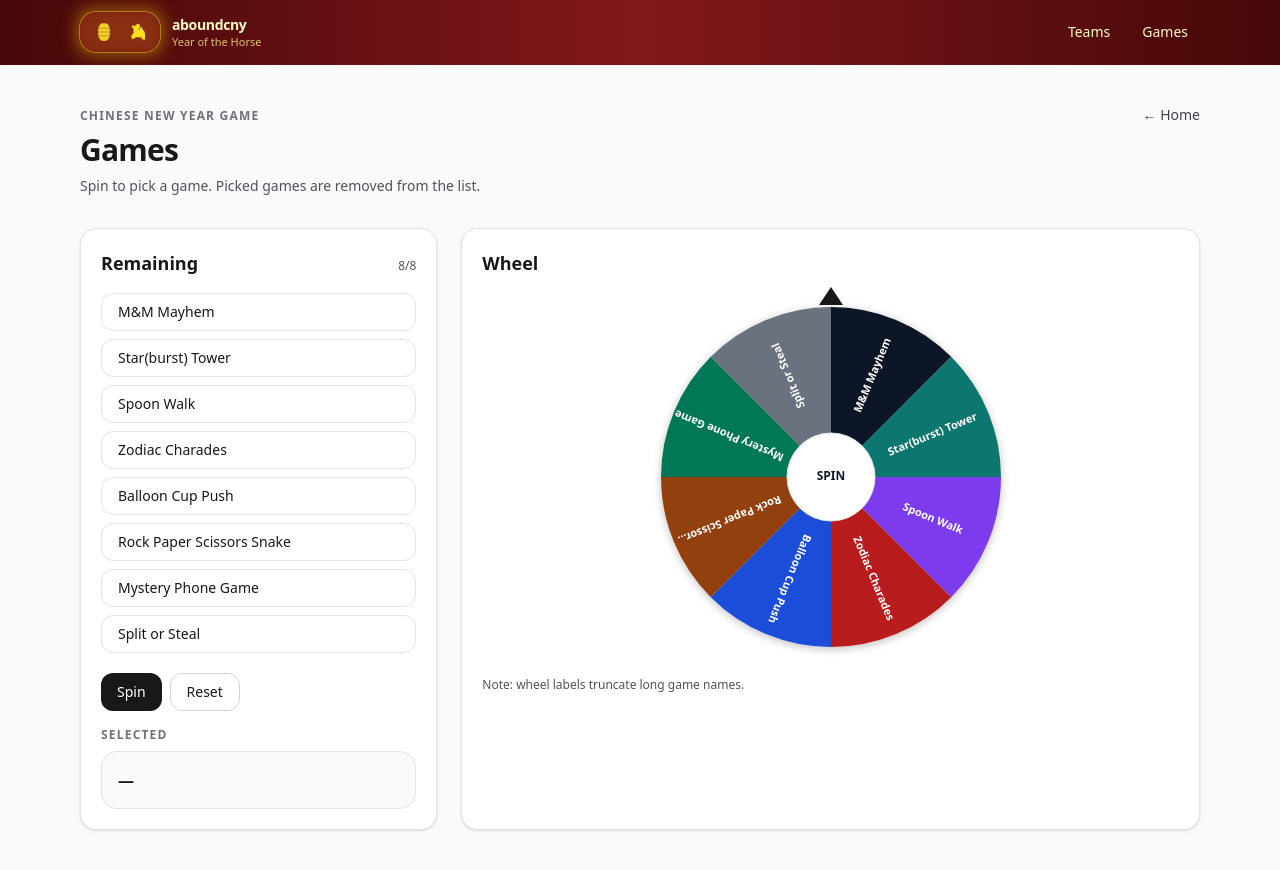
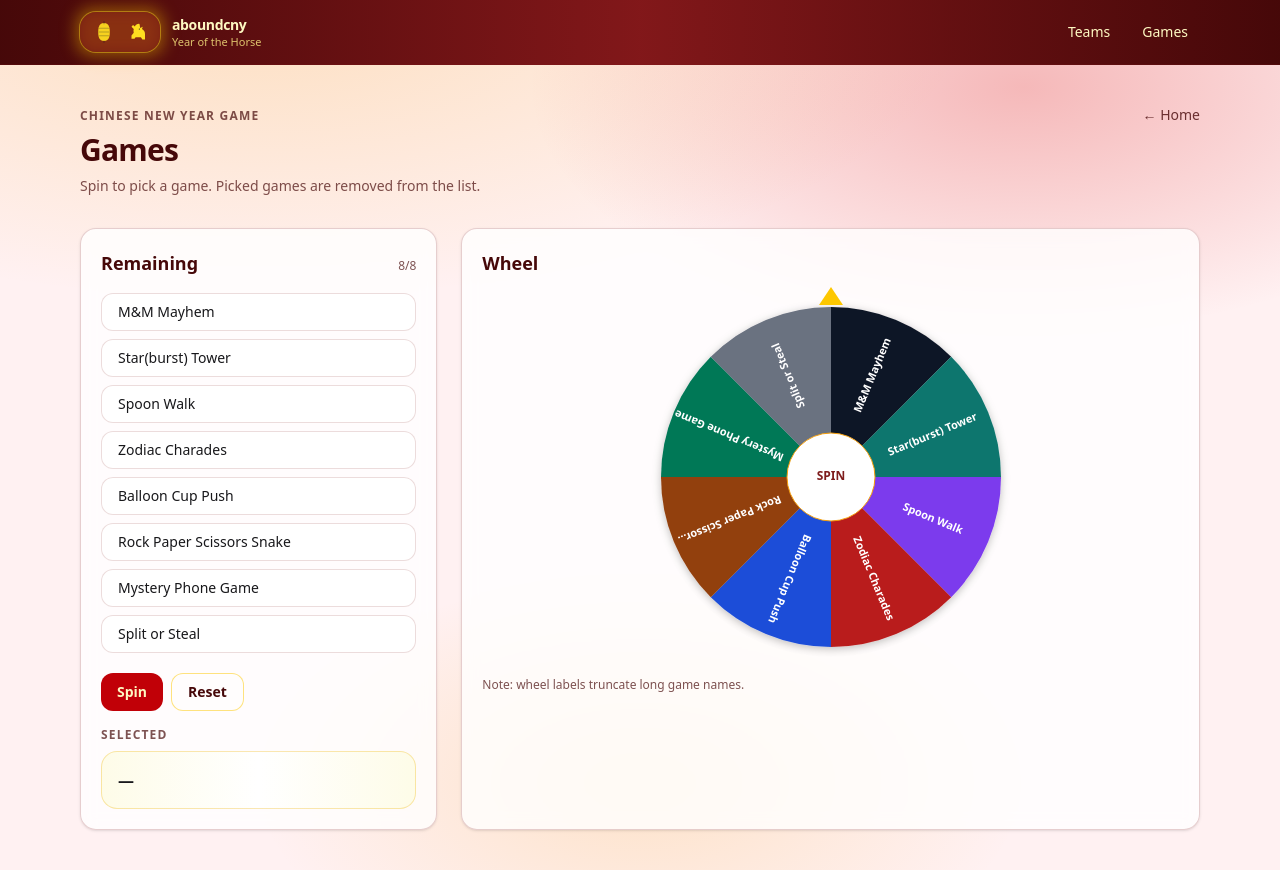
Before and after one commit to lugeorge8/aboundcny, a Next.js app: page /games in a window 1280 px wide. Built offline with nearby package versions, Linux system fonts and the light colour scheme.

Commit message:
Make games page red/gold

```diff
--- a/src/app/games/page.tsx
+++ b/src/app/games/page.tsx
@@ -110,22 +110,22 @@ export default function GamesPage() {
   }
 
   return (
-    <div className="min-h-screen bg-zinc-50 text-zinc-900">
+    <div className="min-h-screen text-zinc-900">
       <div className="mx-auto w-full max-w-6xl px-4 py-10">
         <header className="mb-8">
           <div className="flex items-baseline justify-between gap-3">
             <div>
-              <div className="text-xs font-semibold uppercase tracking-widest text-zinc-500">
+              <div className="text-xs font-semibold uppercase tracking-widest text-red-950/70">
                 Chinese New Year Game
               </div>
-              <h1 className="mt-2 text-3xl font-semibold tracking-tight">Games</h1>
-              <p className="mt-2 text-sm text-zinc-600">
+              <h1 className="mt-2 text-3xl font-semibold tracking-tight text-red-950">Games</h1>
+              <p className="mt-2 text-sm text-red-950/70">
                 Spin to pick a game. Picked games are removed from the list.
               </p>
             </div>
             <Link
               href="/"
-              className="text-sm font-medium text-zinc-700 hover:text-zinc-900"
+              className="text-sm font-medium text-red-950/80 hover:text-red-950"
             >
               ← Home
             </Link>
@@ -133,22 +133,22 @@ export default function GamesPage() {
         </header>
 
         <div className="grid grid-cols-1 gap-6 lg:grid-cols-12">
-          <section className="lg:col-span-4 rounded-2xl border border-zinc-200 bg-white p-5 shadow-sm">
+          <section className="lg:col-span-4 rounded-2xl border border-red-900/20 bg-white/80 p-5 shadow-sm backdrop-blur">
             <div className="flex items-baseline justify-between">
-              <h2 className="text-lg font-semibold">Remaining</h2>
-              <span className="text-xs text-zinc-600">{remaining.length}/8</span>
+              <h2 className="text-lg font-semibold text-red-950">Remaining</h2>
+              <span className="text-xs text-red-950/70">{remaining.length}/8</span>
             </div>
 
             <ul className="mt-4 space-y-2">
               {remaining.length === 0 ? (
-                <li className="rounded-xl border border-dashed border-zinc-300 p-4 text-sm text-zinc-600">
+                <li className="rounded-xl border border-dashed border-red-900/30 bg-white/50 p-4 text-sm text-red-950/70">
                   No games left.
                 </li>
               ) : (
                 remaining.map((g) => (
                   <li
                     key={g}
-                    className="rounded-xl border border-zinc-200 bg-white px-4 py-2 text-sm"
+                    className="rounded-xl border border-red-900/15 bg-white px-4 py-2 text-sm"
                   >
                     {g}
                   </li>
@@ -160,23 +160,23 @@ export default function GamesPage() {
               <button
                 onClick={spin}
                 disabled={spinning || remaining.length === 0}
-                className="rounded-xl bg-zinc-900 px-4 py-2 text-sm font-medium text-white disabled:cursor-not-allowed disabled:opacity-40"
+                className="rounded-xl bg-red-700 px-4 py-2 text-sm font-semibold text-yellow-100 hover:bg-red-800 disabled:cursor-not-allowed disabled:opacity-40"
               >
                 {spinning ? "Spinning (10s)…" : "Spin"}
               </button>
               <button
                 onClick={resetGames}
-                className="rounded-xl border border-zinc-300 bg-white px-4 py-2 text-sm font-medium text-zinc-900 hover:bg-zinc-50"
+                className="rounded-xl border border-yellow-400/50 bg-white/10 px-4 py-2 text-sm font-semibold text-red-950 hover:bg-white/15"
               >
                 Reset
               </button>
             </div>
 
             <div className="mt-4 text-sm">
-              <div className="text-xs font-semibold uppercase tracking-widest text-zinc-500">
+              <div className="text-xs font-semibold uppercase tracking-widest text-red-950/70">
                 Selected
               </div>
-              <div className="mt-2 rounded-2xl border border-zinc-200 bg-zinc-50 p-4">
+              <div className="mt-2 rounded-2xl border border-yellow-500/30 bg-gradient-to-r from-yellow-50 via-white to-yellow-50 p-4">
                 <div className="text-base font-semibold">
                   {selected ?? "—"}
                 </div>
@@ -184,10 +184,10 @@ export default function GamesPage() {
             </div>
           </section>
 
-          <section className="lg:col-span-8 rounded-2xl border border-zinc-200 bg-white p-5 shadow-sm">
+          <section className="lg:col-span-8 rounded-2xl border border-red-900/20 bg-white/80 p-5 shadow-sm backdrop-blur">
             <div className="flex items-baseline justify-between">
-              <h2 className="text-lg font-semibold">Wheel</h2>
-              <span className="text-xs text-zinc-600">
+              <h2 className="text-lg font-semibold text-red-950">Wheel</h2>
+              <span className="text-xs text-red-950/70">
                 {remaining.length ? "" : "Reset to spin again"}
               </span>
             </div>
@@ -195,7 +195,7 @@ export default function GamesPage() {
             <div className="mt-5 flex items-center justify-center">
               <div className="relative">
                 {/* Pointer */}
-                <div className="pointer-events-none absolute left-1/2 top-[-10px] z-10 h-0 w-0 -translate-x-1/2 border-l-[12px] border-r-[12px] border-b-[18px] border-l-transparent border-r-transparent border-b-zinc-900" />
+                <div className="pointer-events-none absolute left-1/2 top-[-10px] z-10 h-0 w-0 -translate-x-1/2 border-l-[12px] border-r-[12px] border-b-[18px] border-l-transparent border-r-transparent border-b-yellow-400" />
 
                 <svg
                   width={360}
@@ -256,13 +256,13 @@ export default function GamesPage() {
                   </g>
 
                   {/* Center cap */}
-                  <circle cx="180" cy="180" r="44" fill="#ffffff" stroke="#e4e4e7" />
+                  <circle cx="180" cy="180" r="44" fill="#ffffff" stroke="#f59e0b" />
                   <text
                     x="180"
                     y="180"
                     textAnchor="middle"
                     dominantBaseline="middle"
-                    fill="#111827"
+                    fill="#7f1d1d"
                     fontSize="12"
                     fontWeight={700}
                   >
@@ -272,7 +272,7 @@ export default function GamesPage() {
               </div>
             </div>
 
-            <div className="mt-5 text-xs text-zinc-600">
+            <div className="mt-5 text-xs text-red-950/70">
               Note: wheel labels truncate long game names.
             </div>
           </section>
```
